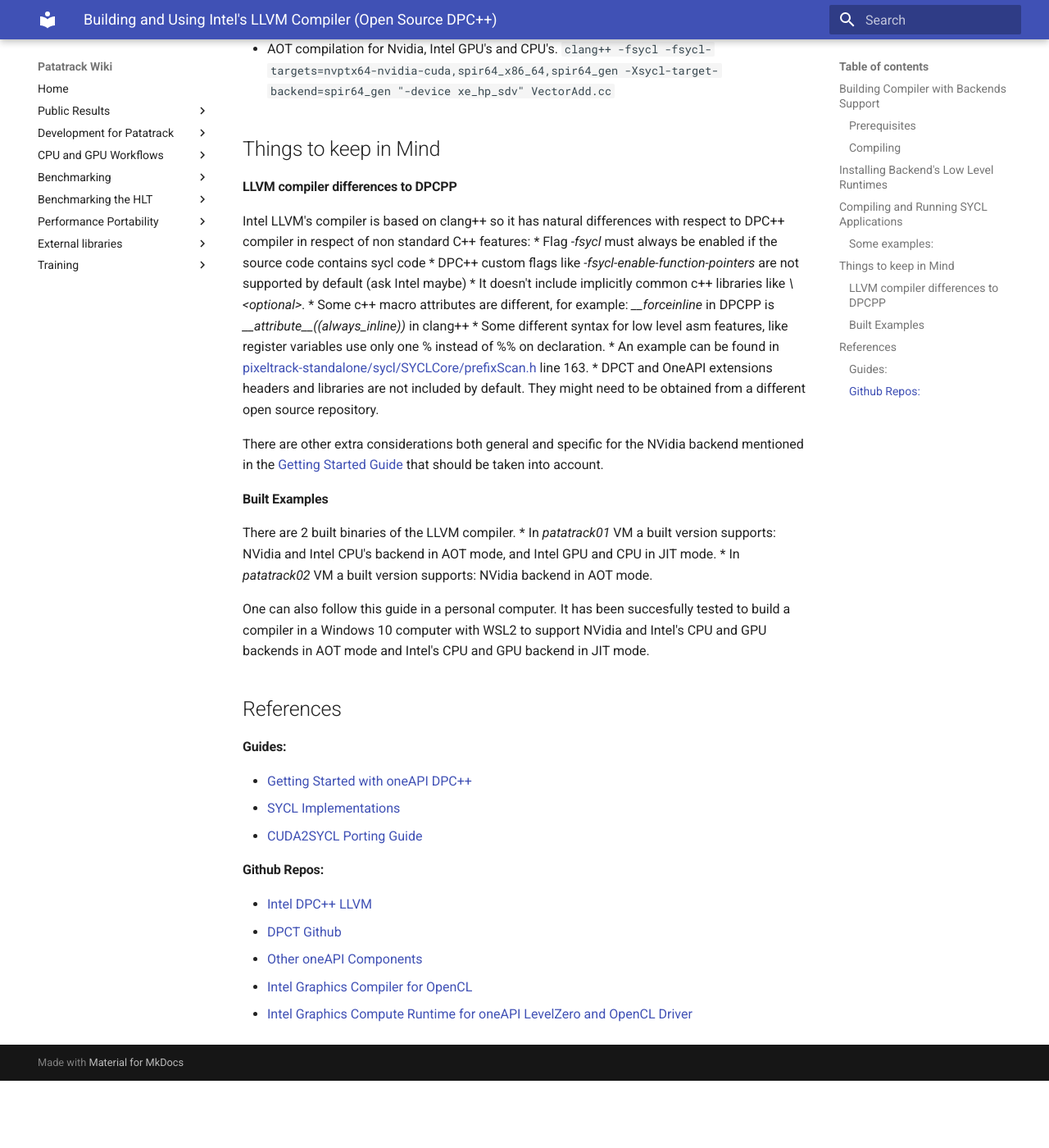
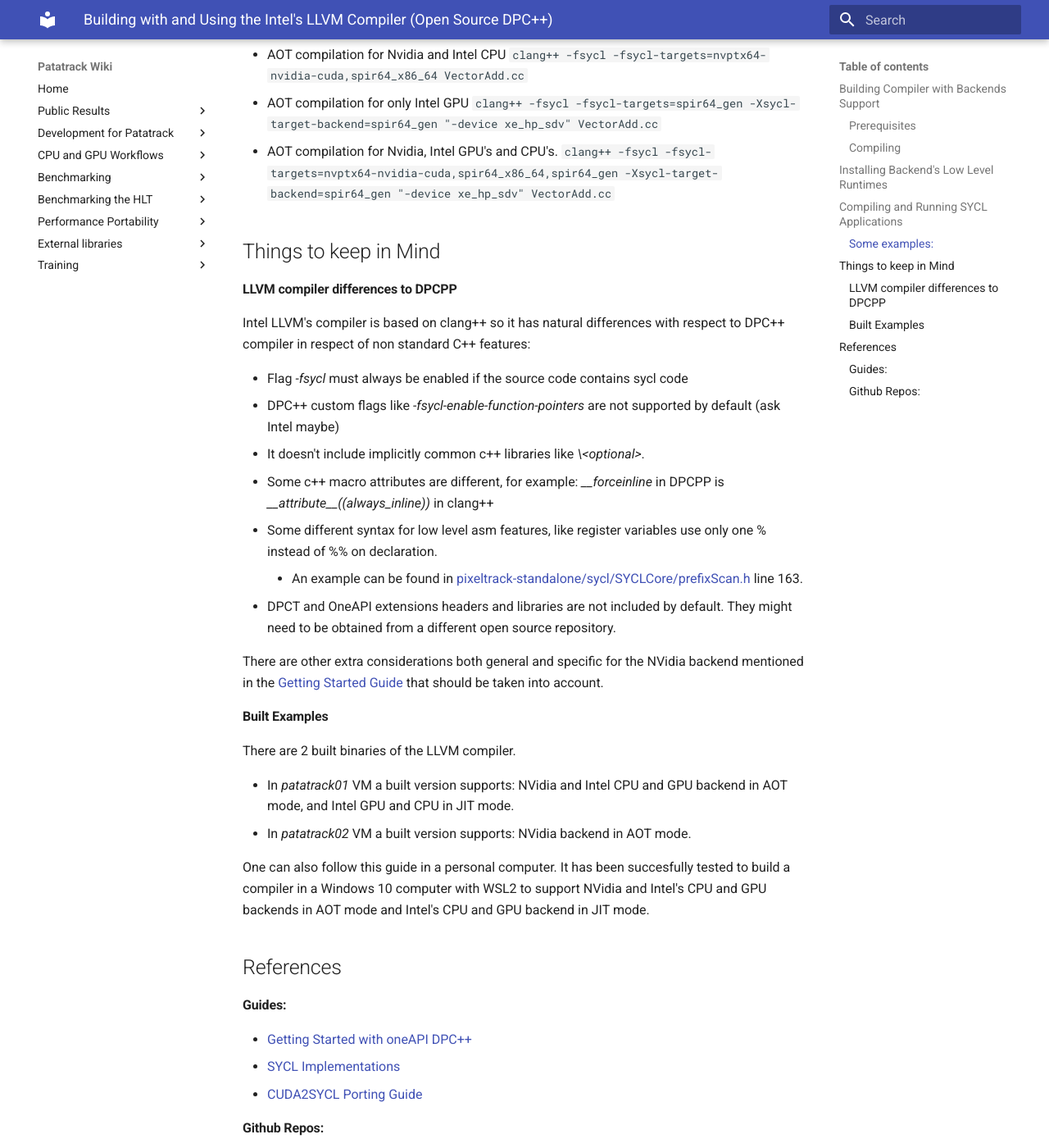
Before and after one commit to cms-patatrack/patatrack-website, an MkDocs documentation site: the page built from wiki/intelLLVMCompiler.md, in a window 1280 px wide and 1400 px high, scrolled down 2312 px. Shown: the whole window at 82% size. Built offline with MkDocs 1.6.1 and Material for MkDocs 9.7.7, drawn with Linux system fonts in a browser that asks for light colours; before the commit the page ends 3630 px from its top, so only the background shows below that; some of the changed text lies outside the part shown.

Commit message:
Update intelLLVMCompiler.md

````diff
--- a/wiki/intelLLVMCompiler.md
+++ b/wiki/intelLLVMCompiler.md
@@ -1,13 +1,15 @@
-# Building and Using Intel's LLVM Compiler (Open Source DPC++)
+# Building with and Using the Intel's LLVM Compiler (Open Source DPC++)
 The open source DPC++ toolchain is Intel's project based on LLVM where the DPC++ features are developed and tested. Here you can find experimental features that have not been released to the commercial DPC++ compiler. However, it comes with  tradeoffs: you have to build the compiler yourself, install dependencies and there are some differences on functionality.
 
 This document provides guidance to build and use the compiler. For more information about SYCl, compilers and backends consult the [SYCL Guide](SYCL.md) or [CUDA2SYCL Porting Guide](cuda2sycl_rules.md).
+
 ## Building Compiler with Backends Support
 The compiler supports many experimental backends, such as NVPTX and HIP for targeting NVIDIA and AMD devices and they can be added by enabling building flags.
 
 This guide closely follows Intel's [Getting Started with oneAPI DPC++](https://intel.github.io/llvm-docs/GetStartedGuide.html) Guide.
 
 #### Prerequisites
+
 * Windows or Linux OS
 * git (tested with v2.31.1)
 * cmake v3.14.0+ (tested with v3.20.2)
@@ -19,6 +21,7 @@
 
 ## Installing Backend's Low Level Runtimes
 For running and compiling SYCL programs it is necessary to have installed the corresponding runtimes.
+
 * In case of CUDA, having the graphics driver and [CUDA Toolkit](https://developer.nvidia.com/cuda-toolkit) is sufficient for compiling in AOT mode SYCL programs. **For doing JIT kernel compilation it is necessary to install a modern CUDA OpenCL implementation and link it.**
 * For compiling AOT, JIT and running on Intel CPU's it is necessary to instal the Low Level Runtime. This can be done by following the subsection "Install low level runtime" of the [Getting Started Guide](https://intel.github.io/llvm-docs/GetStartedGuide.html). Perform only the commands necesarry to install OpenCL CPU runtime (ocl_cpu_rt) and TBB library.
     * The links for the runtime binaries and libs can be found in the dependencies file in the Guide.
@@ -29,6 +32,7 @@
 DPC++ can either compile all the kernels to target all the backends at runtime (JIT) or during the compilation process (AOT). It is not possible to have a mix of both.
 
 For compiling a SYCL program it is first necessary to have the compiler bin and lib path in environment variables.
+
 ```
 export PATH=/usr/local/cuda/bin:/data/user/jolivera/sycl_workspace/build/bin:$PATH
 export LD_LIBRARY_PATH=/usr/local/cuda/lib64:/data/user/jolivera/sycl_workspace/build/lib:$LD_LIBRARY_PATH
@@ -63,6 +67,7 @@
 
 #### LLVM compiler differences to DPCPP
 Intel LLVM's compiler is based on clang++ so it has natural differences with respect to DPC++ compiler in respect of non standard C++ features:
+
 * Flag *-fsycl* must always be enabled if the source code contains sycl code
 * DPC++ custom flags like *-fsycl-enable-function-pointers* are not supported by default (ask Intel maybe)
 * It doesn't include implicitly common c++ libraries like *\<optional\>*.
@@ -75,7 +80,8 @@
 
 #### Built Examples
 There are 2 built binaries of the LLVM compiler.
-* In *patatrack01* VM a built version supports: NVidia and Intel CPU's backend in AOT mode, and Intel GPU and CPU in JIT mode.
+
+* In *patatrack01* VM a built version supports: NVidia and Intel CPU and GPU backend in AOT mode, and Intel GPU and CPU in JIT mode.
 * In *patatrack02* VM a built version supports: NVidia backend in AOT mode.
 
 One can also follow this guide in a personal computer. It has been succesfully tested to build a compiler in a Windows 10 computer with WSL2 to support NVidia and Intel's CPU and GPU backends in AOT mode and Intel's CPU and GPU backend in JIT mode.
@@ -83,11 +89,13 @@
 ## References
 
 #### Guides:
+
 * [Getting Started with oneAPI DPC++](https://intel.github.io/llvm-docs/GetStartedGuide.html)
 * [SYCL Implementations](SYCL.md)
 * [CUDA2SYCL Porting Guide](cuda2sycl_rules.md)
 
 #### Github Repos:
+
 * [Intel DPC++ LLVM](https://github.com/intel/llvm)
 * [DPCT Github](https://github.com/oneapi-src/SYCLomatic)
 * [Other oneAPI Components](https://github.com/oneapi-src)
````
